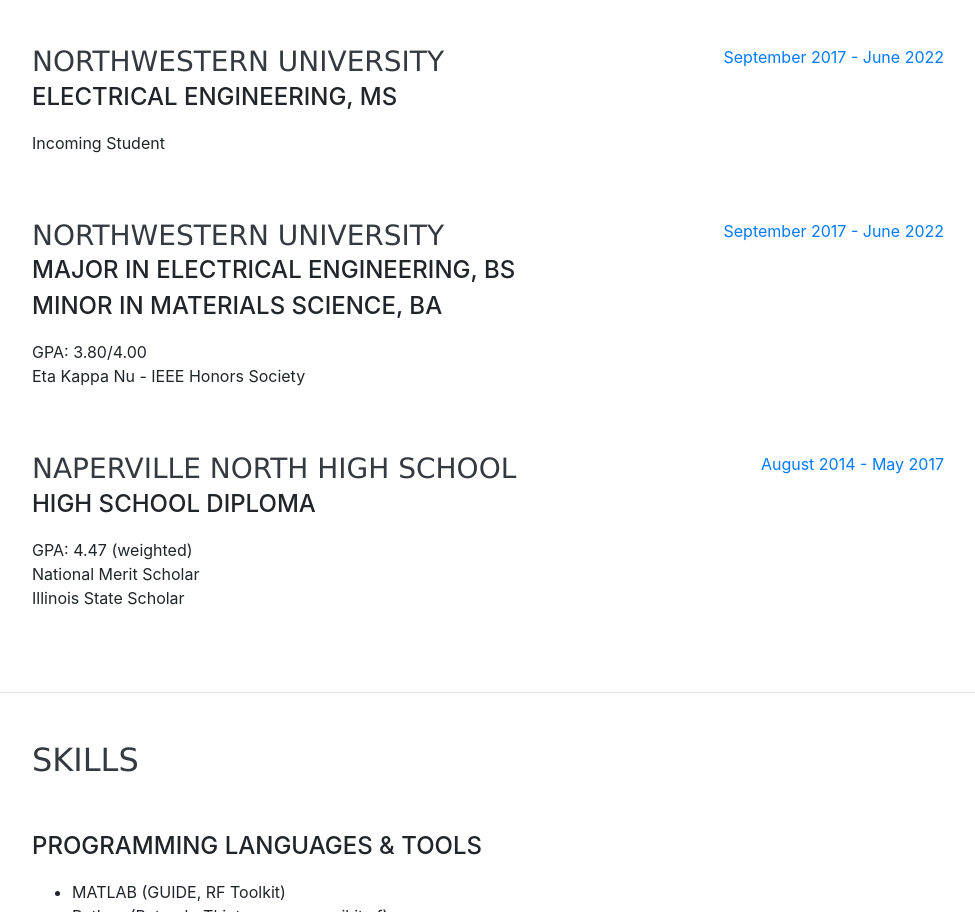
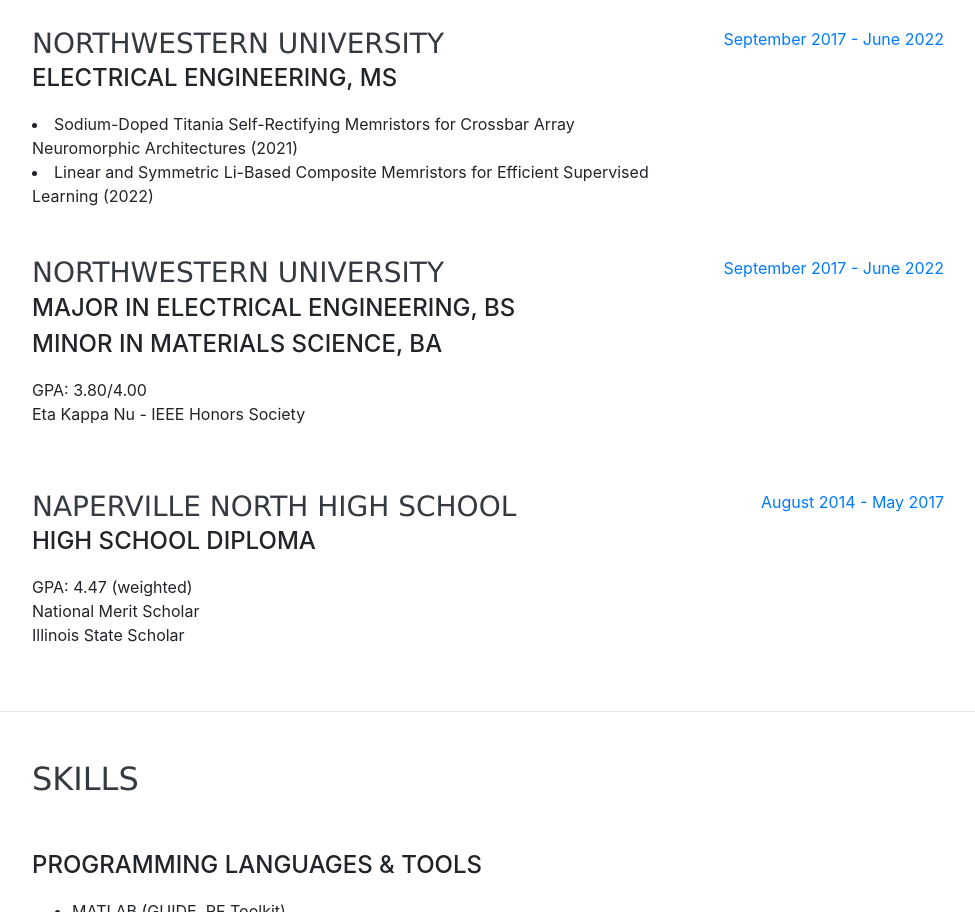
Before and after one commit to leo-c-ling99/leo-c-ling99.github.io, a website with bundled scripts: page index.html in a window 1280 px wide. Shown: the part 3570-4482 px from the top of the page, without its empty margins (288-1263 px from the left). Built offline with nearby package versions, Linux system fonts and the light colour scheme; a web font is replaced by a local one.

Commit message:
Added publications

```diff
--- a/index.html
+++ b/index.html
@@ -250,7 +250,8 @@
           <div class="resume-content">
             <h3 class="mb-0">Northwestern University</h3>
             <div class="subheading mb-3">Electrical Engineering, MS</div>
-            <p>Incoming Student</p>
+            <li>Sodium-Doped Titania Self-Rectifying Memristors for Crossbar Array Neuromorphic Architectures (2021)</li>
+            <li>Linear and Symmetric Li-Based Composite Memristors for Efficient Supervised Learning (2022)</li>
           </div>
           <div class="resume-date text-md-right">
             <span class="text-primary">September 2017 - June 2022</span>
```
